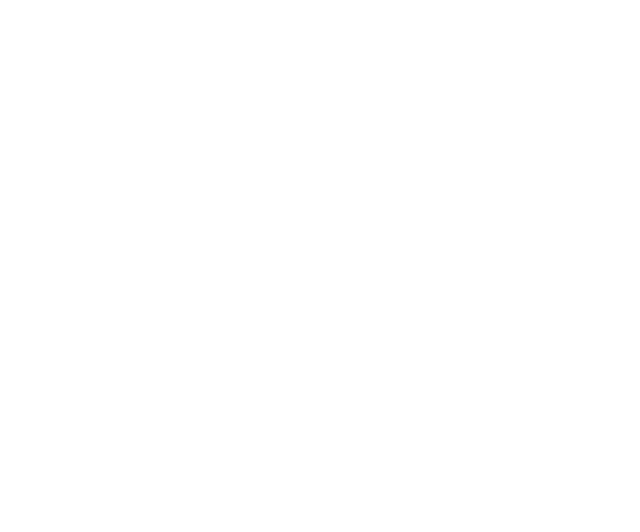
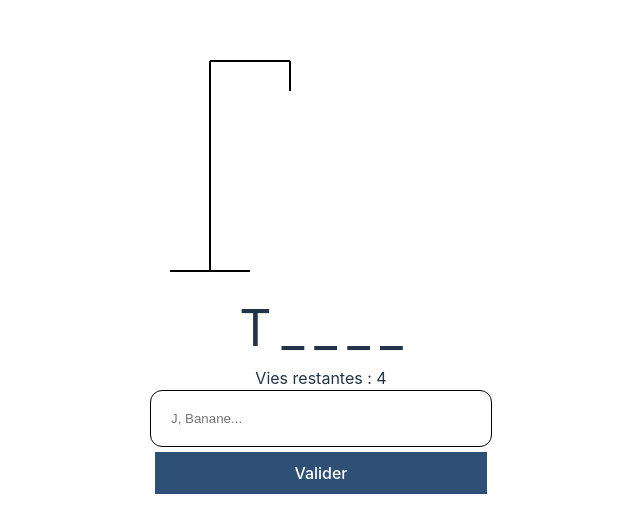
Before and after one commit to Emily-38/Recapcha, a Vue app: page /pendu in a window 1280 px wide. Before the commit this address had no page. Shown: the part 130-662 px from the top of the page, without its empty margins (319-959 px from the left). Built offline with nearby package versions, Linux system fonts and the light colour scheme.

Commit message:
feat: hangman game base functions

```diff
--- /dev/null
+++ b/src/components/hangmanGame/guessableWord.vue
@@ -0,0 +1,26 @@
+<script setup lang="ts">
+
+let props = defineProps([
+    'guessedLetters',
+    'correctLetters'
+])
+
+</script>
+
+<template>
+    <div  class="word-container">
+        <span v-for="letter in props.correctLetters">
+            {{ props.guessedLetters.includes(letter) ? letter : '_' }}
+        </span>
+    </div>
+</template>
+
+<style scoped>
+.word-container {
+    display: flex;
+    flex-direction: row;
+    gap: 10px;
+    justify-content: center;
+    font-size: 50px;
+}
+</style>
--- /dev/null
+++ b/src/components/hangmanGame/stickman.vue
@@ -0,0 +1,35 @@
+<script setup lang="ts">
+
+let props = defineProps(['wrongGuesses']);
+
+</script>
+
+<template>
+    <svg height="250" width="200">
+
+        <line x1="60" y1="20" x2="140" y2="20"/>
+        <line x1="140" y1="20" x2="140" y2="50"/>
+        <line x1="60" y1="20" x2="60" y2="230"/>
+        <line x1="20" y1="230" x2="100" y2="230"/>
+
+        <circle v-if="props.wrongGuesses >= 1" cx="140" cy="70" r="20" />
+
+        <line v-if="props.wrongGuesses >= 2" x1="140" y1="90" x2="140" y2="150"/>
+
+        <line v-if="props.wrongGuesses >= 3" x1="140" y1="120" x2="120" y2="140"/>
+        <line v-if="props.wrongGuesses >= 3" x1="140" y1="120" x2="160" y2="140"/>
+
+        <line v-if="props.wrongGuesses >= 4" x1="140" y1="150" x2="120" y2="180"/>
+        <line v-if="props.wrongGuesses >= 4" x1="140" y1="150" x2="160" y2="180"/>
+    </svg>
+</template>
+
+<style scoped>
+line,
+circle {
+    stroke: black;
+    stroke-width: 2px;
+    fill:black;
+}
+
+</style>
--- /dev/null
+++ b/src/components/hangmanGame/wrongLetters.vue
@@ -0,0 +1,20 @@
+<script setup lang="ts">
+
+let props = defineProps(['wrongGuesses']);
+
+</script>
+
+<template>
+    <div>
+        <p v-show="props.wrongGuesses.length">Mauvaises lettres : </p>
+        <span v-for="letter in props.wrongGuesses">
+            {{ letter }}
+        </span>
+    </div>
+</template>
+
+<style scoped>
+span {
+    padding: 0;
+}
+</style>
--- /dev/null
+++ b/src/pages/hangmanGame.vue
@@ -0,0 +1,103 @@
+<script setup lang="ts">
+import { onBeforeMount, reactive, ref } from 'vue';
+
+import GuessableWord from '../components/hangmanGame/guessableWord.vue';
+import WrongLetters from '../components/hangmanGame/wrongLetters.vue';
+import Stickman from '../components/hangmanGame/stickman.vue';
+import ComponentInput from '../components/Input.vue';
+import ComponentButton from '../components/Button.vue';
+
+interface AnswerForm {
+    answer: string;
+};
+
+const words = ['CHAT', 'TABLE', 'SOLEIL', 'POMME', 'ROBOT', 'LILAS'];
+const answerData = reactive<AnswerForm>({
+    answer: '',
+});
+
+let keyIndex = ref(0);
+
+let guesses : string[] = [];
+let wrongGuesses : string[] = [];
+let correctGuesses : string[] = [];
+//refacto guessable word to take this variable instead of calculating it?
+
+let chosenWord : string = '';
+
+onBeforeMount(() => {
+   chosenWord = words[Math.floor(Math.random() * words.length)]
+   console.log(chosenWord);
+   guesses.push(chosenWord.split('')[0]); //having this and a push of [-1] would reveal the first and last letter BUT also repeat letters for ex word 'LILAS' would show as L_L__ on init
+});
+
+const updateField = (field: keyof AnswerForm, value: string) => {
+    answerData[field] = value;
+};
+
+const sendAnswer = () => {
+    answerData.answer.toUpperCase().split('').forEach(letter => {
+        guesses.push(letter);
+        if( chosenWord.split('').includes(letter) == false ) {
+            wrongGuesses.push(letter);
+        } else {
+            correctGuesses.push(letter);
+        }
+    });
+    //refactorable? it looks ugly :(
+    guesses = removeDupes(guesses);
+    wrongGuesses = removeDupes(wrongGuesses);
+    correctGuesses = removeDupes(correctGuesses);
+
+    //redirection with route passed in arg, TOUPDATE once result page is provided with correct names
+    if( wrongGuesses.length >= 4  ) {
+        endGame('loss');
+    } else if (correctGuesses.length == [...new Set(chosenWord.split(''))].length) {
+        endGame('win');
+    }
+
+    keyIndex.value++;
+
+    //trying to find how to reset the form cleanly after each sendAnswer :(
+    answerData.answer = '';
+
+
+    return false;
+};
+
+const removeDupes = (array : string[]) => {
+    return [...new Set(array)];
+};
+
+const endGame = ( path : string ) => {
+    //redirection à fournir
+    console.log('its a', path);
+}
+
+</script>
+
+<template>
+
+    <section>
+        <Stickman :key="keyIndex" :wrong-guesses="wrongGuesses.length"></Stickman>
+        <GuessableWord :key="keyIndex" :guessed-letters="guesses" :correct-letters="chosenWord.split('')"></GuessableWord>
+        <WrongLetters :key="keyIndex" :wrong-guesses="wrongGuesses"></WrongLetters>
+        <div> Vies restantes : {{ 4 - wrongGuesses.length }}</div>
+    </section>
+
+    <form @submit.prevent="sendAnswer">
+        <ComponentInput placeholder="J, Banane..." type="text" @typing="updateField('answer', $event)" />
+        <ComponentButton title="Valider" type="submit" id="valider" />
+    </form>
+
+</template>
+
+<style scoped>
+section,
+form {
+    display: flex;
+    flex-direction: column;
+    justify-content: center;
+    align-content: center;
+}
+</style>
--- a/src/router.ts
+++ b/src/router.ts
@@ -2,11 +2,12 @@ import { createRouter, createWebHistory } from "vue-router";
 
 import HomeView from "./pages/home.vue";
 import QuestionnaireView from "./pages/Questionnaire.vue";
+import HangmanGame from "./pages/hangmanGame.vue";
 
 const routes = [
   { path: "/", component: HomeView },
   { path: "/questionnaire", component: QuestionnaireView },
-
+  { path:"/pendu", component: HangmanGame},
 ];
 
 export const router = createRouter({
```
